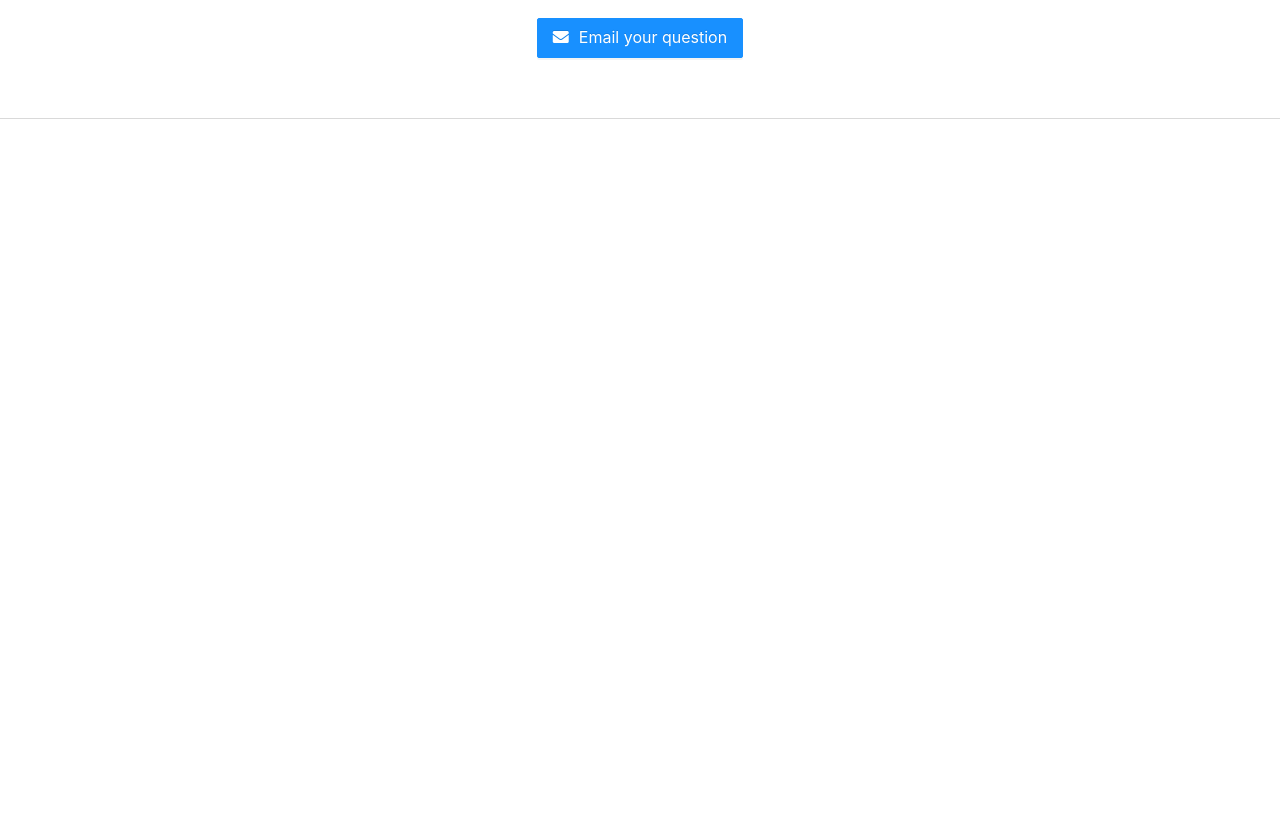
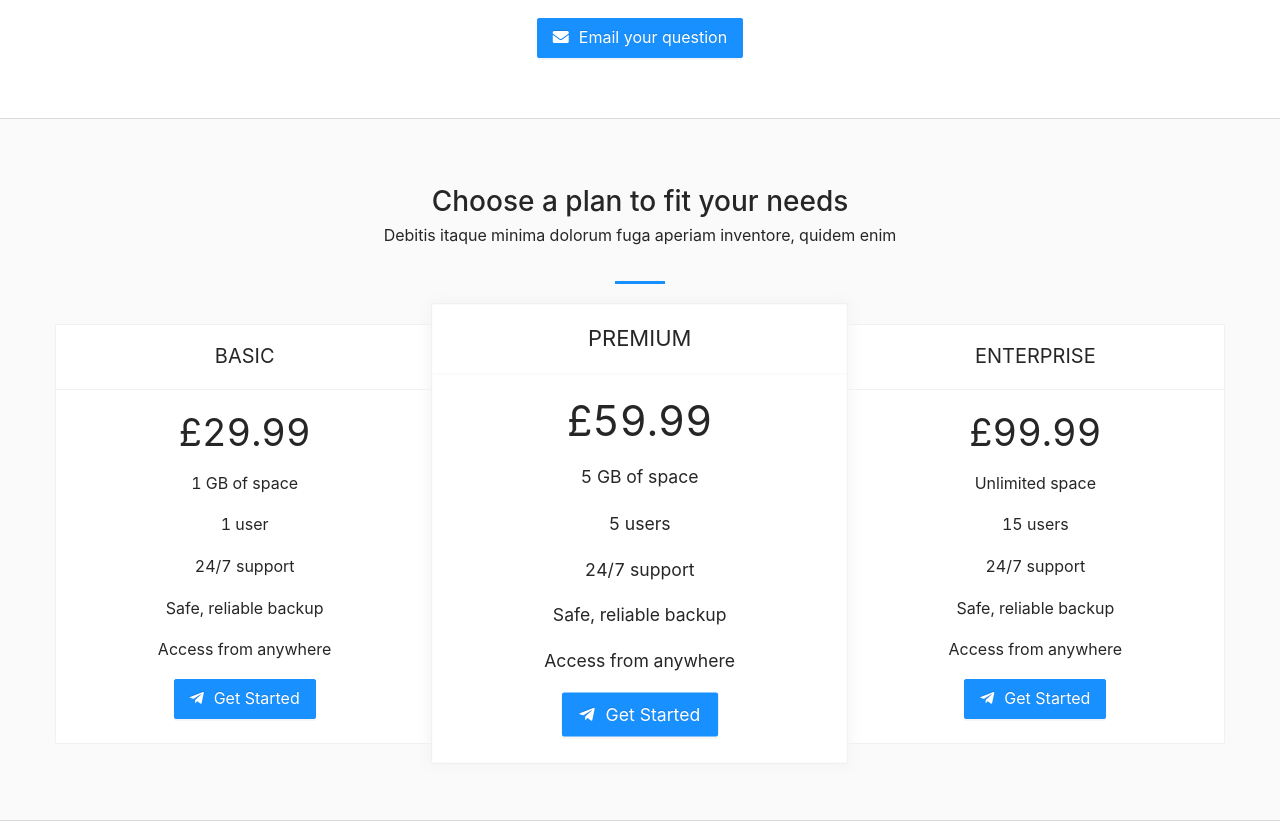
Before and after one commit to ilkerispir/react-antd, a React (Create React App) app: page / in a window 1280 px wide. Shown: the part 3327-4148 px from the top of the page. Before the commit the page ends 3446 px from the top, so only its background shows below. Built offline with nearby package versions, Linux system fonts and the light colour scheme.

Commit message:
feat: created pricing page section

```diff
--- /dev/null
+++ b/src/components/home/pricing.js
@@ -0,0 +1,85 @@
+import React from 'react';
+
+import { List, Card, Button } from 'antd';
+
+const data = [
+  {
+    title: 'Basic',
+    content: [
+      {
+        price: '£29.99',
+        space: '1 GB of space',
+        user: '1 user',
+        support: '24/7 support',
+        backup: 'Safe, reliable backup',
+        access: 'Access from anywhere'
+      }
+    ]
+  },
+  {
+    title: 'Premium',
+    content: [
+      {
+        price: '£59.99',
+        space: '5 GB of space',
+        user: '5 users',
+        support: '24/7 support',
+        backup: 'Safe, reliable backup',
+        access: 'Access from anywhere'
+      }
+    ]
+  },
+  {
+    title: 'Enterprise',
+    content: [
+      {
+        price: '£99.99',
+        space: 'Unlimited space',
+        user: '15 users',
+        support: '24/7 support',
+        backup: 'Safe, reliable backup',
+        access: 'Access from anywhere'
+      }
+    ]
+  }
+];
+
+function AppPricing() {
+  return (
+    <div id="pricing" className="block pricingBlock bgGray">
+      <div className="container-fluid">
+        <div className="titleHolder">
+          <h2>Choose a plan to fit your needs</h2>
+          <p>Debitis itaque minima dolorum fuga aperiam inventore, quidem enim</p>
+        </div>
+        <List
+          grid={{
+            gutter: 16,
+            xs: 1,
+            sm: 1,
+            md: 3,
+            lg: 3,
+            xl: 3,
+            xxl: 3,
+          }}
+          dataSource={data}
+          renderItem={item => (
+            <List.Item>
+              <Card title={item.title}>
+                <p className="large">{item.content[0].price}</p>
+                <p>{item.content[0].space}</p>
+                <p>{item.content[0].user}</p>
+                <p>{item.content[0].support}</p>
+                <p>{item.content[0].backup}</p>
+                <p>{item.content[0].access}</p>
+                <Button type="primary" size="large"><i className="fab fa-telegram-plane"></i> Get Started</Button>
+              </Card>
+            </List.Item>
+          )}
+        />
+      </div>
+    </div>
+  );
+}
+
+export default AppPricing;
--- a/src/views/home.js
+++ b/src/views/home.js
@@ -5,6 +5,7 @@
 import AppFeature from '../components/home/feature';
 import AppWorks from '../components/home/works';
 import AppFaq from '../components/home/faq';
+import AppPricing from '../components/home/pricing';
 
 function AppHome() {
     return (
@@ -14,6 +15,7 @@
             <AppFeature />
             <AppWorks />
             <AppFaq />
+            <AppPricing />
         </div>
     );
 }
```
